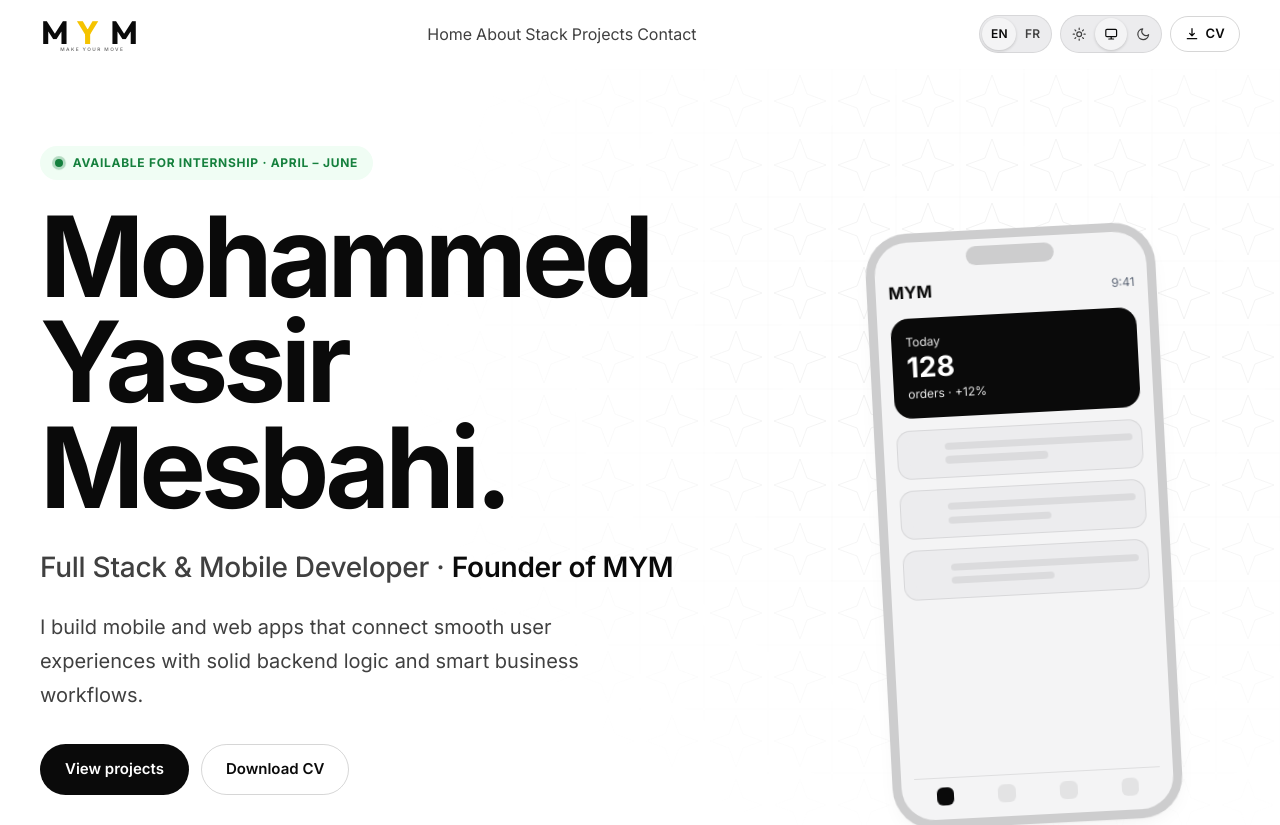
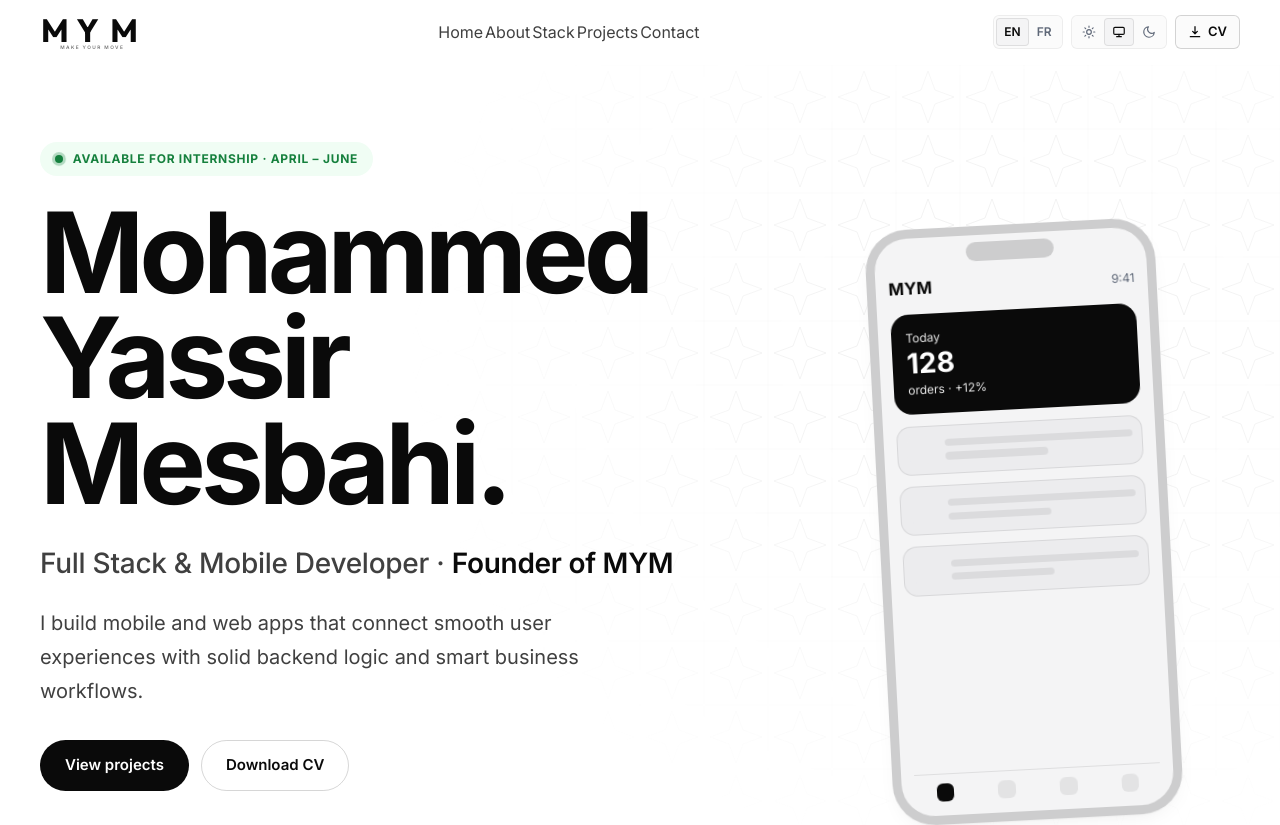
Before and after one commit to mesbahimohammedyassirsolicode-star/PORTFOLIO, a React (Vite) app: page / in a window 1280 px wide. Shown: the top 825 px of the page. Built offline with nearby package versions, Linux system fonts and the light colour scheme.

Commit message:
feat: restyle navbar to monochrome control surfaces

```diff
--- a/src/components/MymLogo.jsx
+++ b/src/components/MymLogo.jsx
@@ -1,4 +1,4 @@
-// MYM Logo SVG — M letters use currentColor, Y is always #F5C300
+// MYM Logo SVG — all glyphs use currentColor so the wordmark inherits theme colour
 export function MymLogo({ height = 36 }) {
   return (
     <svg
@@ -29,14 +29,14 @@ export function MymLogo({ height = 36 }) {
         fill="currentColor"
       >M</text>
 
-      {/* Y — always gold */}
+      {/* Y */}
       <text
         x="77"
         y="60"
         fontFamily="'Outfit', system-ui, sans-serif"
         fontWeight="700"
         fontSize="68"
-        fill="#F5C300"
+        fill="currentColor"
       >Y</text>
 
       {/* MAKE YOUR MOVE tagline */}
--- a/src/components/Navbar.jsx
+++ b/src/components/Navbar.jsx
@@ -52,7 +52,6 @@ function Navbar({ activeSection, lang, onLangChange, theme, onThemeChange, t })
           className="logo"
           onClick={() => scrollTo('home')}
           aria-label="MYM — back to top"
-          style={{ background: 'none', border: 0 }}
         >
           <MymLogo height={38} />
         </button>
--- a/src/styles.css
+++ b/src/styles.css
@@ -213,46 +213,32 @@ header.top.scrolled {
   background: var(--nav);
   backdrop-filter: blur(14px);
   -webkit-backdrop-filter: blur(14px);
-  border-color: var(--line);
+  border-color: var(--line-subtle);
 }
 
-.bar {
-  height: 4.25rem;
-  display: flex;
-  align-items: center;
-  justify-content: space-between;
-  gap: .75rem;
-}
+.bar { height: 4rem; display: flex; align-items: center; justify-content: space-between; gap: .75rem; }
 
 .logo {
   display: inline-flex;
   align-items: center;
-  gap: .35rem;
-  font-family: var(--font-display);
-  font-weight: 700;
-  font-size: 1.375rem;
+  min-height: 44px;
+  border-radius: var(--r-badge);
+  color: var(--ink);
+  font-weight: 590;
   letter-spacing: -.02em;
-  min-height: 44px;
-  background: none;
-  border: 0;
-  cursor: pointer;
-  color: var(--ink);
+  transition: opacity .2s;
 }
-.logo i {
-  width: .5rem;
-  height: .5rem;
-  border-radius: 50%;
-  background: var(--btn);
-}
+.logo:hover { opacity: .75; }
 
-nav.desktop { display: none; gap: .25rem; }
+nav.desktop { display: none; gap: .125rem; }
 nav.desktop a {
-  padding: .5rem .85rem;
-  font-size: .9375rem;
-  font-weight: 500;
+  position: relative;
+  padding: .5rem .75rem;
+  font-size: .8125rem;
+  font-weight: 510;
+  letter-spacing: -.01em;
   color: var(--ink2);
-  border-radius: 999px;
-  position: relative;
+  border-radius: var(--r-badge);
   transition: color .2s;
   background: none;
   border: 0;
@@ -263,12 +249,11 @@ nav.desktop a[aria-current] { color: var(--ink); }
 nav.desktop a[aria-current]::after {
   content: "";
   position: absolute;
-  left: .85rem;
-  right: .85rem;
-  bottom: .2rem;
-  height: 2px;
-  border-radius: 2px;
-  background: var(--btn);
+  left: .75rem;
+  right: .75rem;
+  bottom: .3rem;
+  height: 1px;
+  background: var(--ink);
 }
 
 .ctrls { display: flex; align-items: center; gap: .5rem; }
@@ -276,58 +261,62 @@ nav.desktop a[aria-current]::after {
 .seg {
   display: inline-flex;
   padding: 2px;
-  border: 1px solid var(--line);
-  border-radius: 999px;
-  background: var(--subtle);
+  border: 1px solid var(--line-subtle);
+  border-radius: var(--r-control);
+  background: var(--raised);
 }
 .seg button {
-  min-width: 2rem;
-  height: 2rem;
-  padding: 0 .55rem;
-  border-radius: 999px;
+  min-width: 1.75rem;
+  height: 1.75rem;
+  padding: 0 .5rem;
+  border-radius: 4px;
   font-size: .75rem;
-  font-weight: 600;
-  color: var(--ink2);
+  font-weight: 510;
+  color: var(--muted);
   display: inline-flex;
   align-items: center;
   justify-content: center;
+  transition: background .2s, color .2s;
 }
 .seg button:hover { color: var(--ink); }
 .seg button[aria-pressed="true"] {
-  background: var(--card);
+  background: var(--surface);
   color: var(--ink);
-  box-shadow: 0 1px 3px rgba(0, 0, 0, .18);
+  box-shadow: inset 0 0 0 1px var(--line);
 }
-.seg svg { width: .9rem; height: .9rem; }
+.seg svg { width: .875rem; height: .875rem; }
 
 .cv-link {
   display: none;
   align-items: center;
   gap: .4rem;
-  height: 2.25rem;
-  padding: 0 .9rem;
+  height: 2.125rem;
+  padding: 0 .75rem;
   border: 1px solid var(--line-input);
-  border-radius: 999px;
+  border-radius: var(--r-control);
+  background: var(--raised);
   font-size: .8125rem;
-  font-weight: 600;
+  font-weight: 510;
   color: var(--ink);
+  transition: border-color .2s, background .2s;
 }
-.cv-link:hover { border-color: var(--btn); }
+.cv-link:hover { border-color: var(--ink); background: var(--surface); }
 
 .menu-btn {
   width: 2.75rem;
   height: 2.75rem;
-  border-radius: 50%;
+  border-radius: var(--r-control);
   display: inline-flex;
   align-items: center;
   justify-content: center;
   color: var(--ink);
+  transition: background .2s;
 }
-.menu-btn:hover { background: var(--subtle); }
+.menu-btn:hover { background: var(--surface); }
 
 .mobile-nav {
   position: fixed;
-  inset: 4.25rem 0 0 0;
+  inset: 4rem 0 0 0;
   z-index: 39;
   background: var(--bg);
   padding: 1.5rem 1rem;
@@ -336,21 +325,19 @@ nav.desktop a[aria-current]::after {
 .mobile-nav a {
   display: flex;
   align-items: center;
+  width: 100%;
   min-height: 56px;
-  border-bottom: 1px solid var(--line);
-  font-family: var(--font-display);
-  font-size: 1.75rem;
-  font-weight: 600;
-  letter-spacing: -.02em;
-  color: var(--ink);
   background: none;
   border: 0;
-  border-bottom: 1px solid var(--line);
+  border-bottom: 1px solid var(--line-subtle);
+  color: var(--ink);
+  font-weight: 510;
+  font-size: 1.5rem;
+  letter-spacing: -.02em;
+  text-align: left;
   cursor: pointer;
-  width: 100%;
-  text-align: left;
 }
-.mobile-nav a[aria-current] { color: var(--accent); }
+.mobile-nav a[aria-current] { color: var(--ink); font-weight: 590; }
 
 @media (min-width: 640px) { .cv-link { display: inline-flex; } }
 @media (min-width: 900px) {
```
